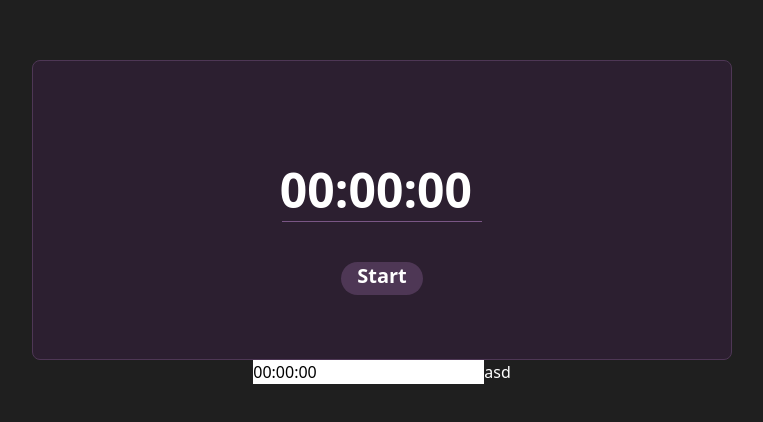
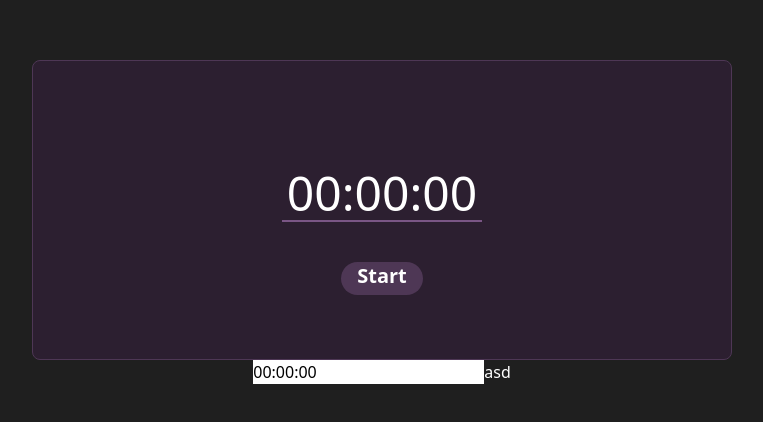
Before and after one commit to Leo-Cata/timer-app, a React (Vite) app: page / in a window 1280 px wide. Shown: the part 178-600 px from the top of the page, without its empty margins (258-1021 px from the left). Built offline with nearby package versions, Linux system fonts and the light colour scheme.

Commit message:
removed unnecessary html

```diff
--- a/src/components/Timer.tsx
+++ b/src/components/Timer.tsx
@@ -76,6 +76,10 @@ const Timer = ({ time, setTime }: TimeState) => {
     setIsAlarmActive(false);
   };
 
+  const handleClickRunning = () => {
+    setIsRunning(false);
+  };
+
   return (
     <div
       className={`flex flex-col items-center justify-center  text-white w-[90%] h-[300px] rounded-lg  border max-w-[700px]
@@ -86,31 +90,20 @@ const Timer = ({ time, setTime }: TimeState) => {
     }
     `}
     >
-      <div className="relative my-10 group">
-        <p
-          className={`text-5xl absolute right-[5%] pointer-events-none select-none font-semibold  ${
-            !isRunning && "group-focus-within:text-white/60"
-          }`}
-        >
-          {time.hours}:{time.minutes}:{time.seconds}
-        </p>
-        <div className="flex">
-          <input
-            type="text"
-            className={`text-transparent bg-transparent w-[200px] h-14 text-[0px] outline-none border-b  ${
-              isAlarmActive ? "border-red-300" : "border-[#7a5685]"
-            }`}
-            onChange={isRunning ? undefined : handleInputChange}
-            value={`${time.hours}${time.minutes}${time.seconds}`}
-          />
-          {!isRunning && (
-            <div
-              className={`bg-white w-[1.5px] my-1 animate-expandAnimation origin-center h-[80%] absolute right-0 hidden ${
-                !isRunning && "group-focus-within:block"
-              }`}
-            />
-          )}
-        </div>
+      <div className="flex my-10">
+        <input
+          type="text"
+          // when is running, show pointer to show that is clickable, else show grayed out text
+          // when alarm is playing change to red, else normal
+          className={`bg-transparent w-[200px] h-14 text-5xl outline-none border-b-2 text-center
+            ${isRunning ? "cursor-pointer" : "focus-within:text-white/60"}
+            ${isAlarmActive ? "border-red-300" : "border-[#7a5685]"}`}
+          // changes the value when the clock is not running
+          onChange={isRunning ? undefined : handleInputChange}
+          // when is running, allows to stop the timer by clicking on the input
+          onClick={isRunning ? handleClickRunning : undefined}
+          value={`${time.hours}:${time.minutes}:${time.seconds}`}
+        />
       </div>
       <button
         onClick={handleStartStop}
```
